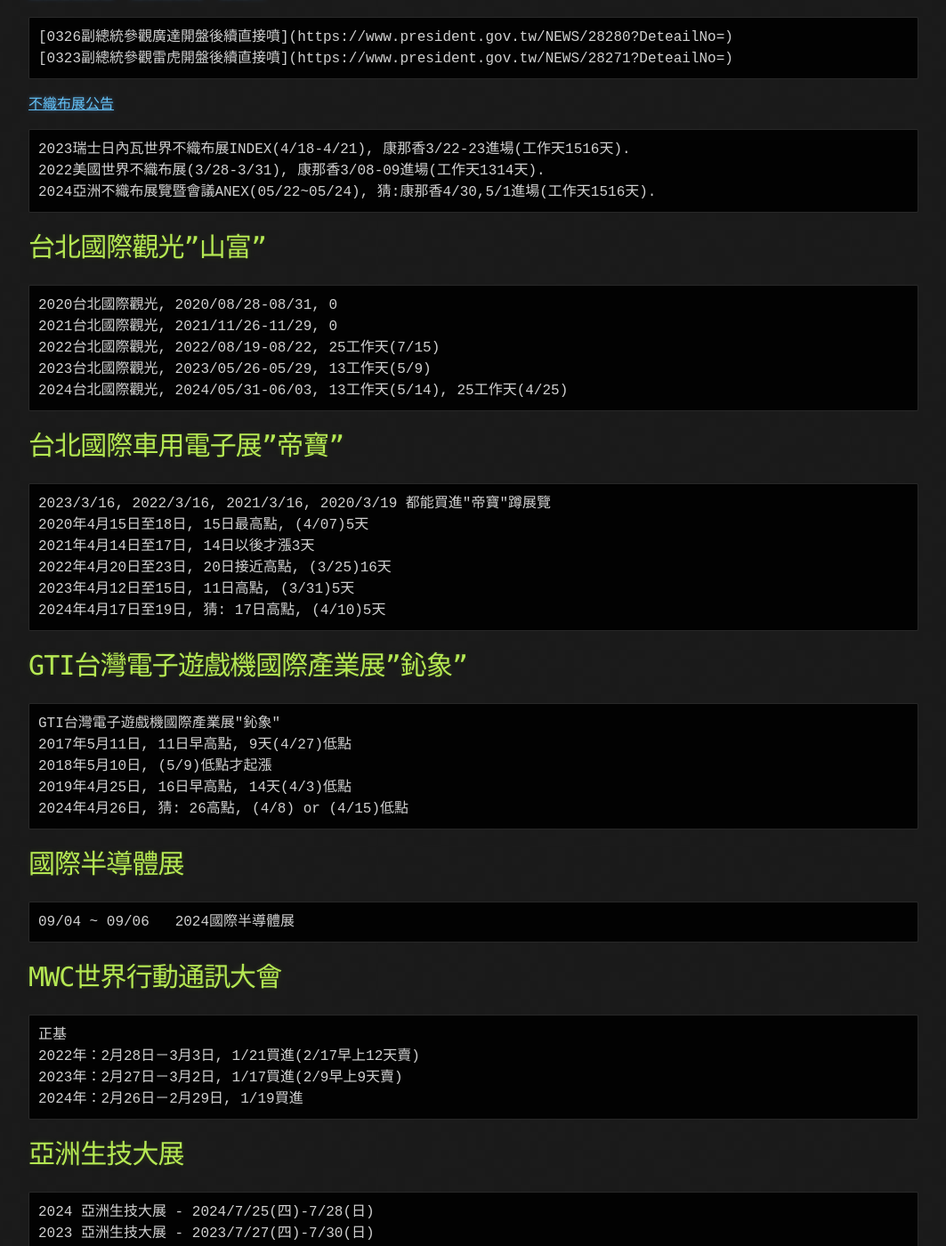
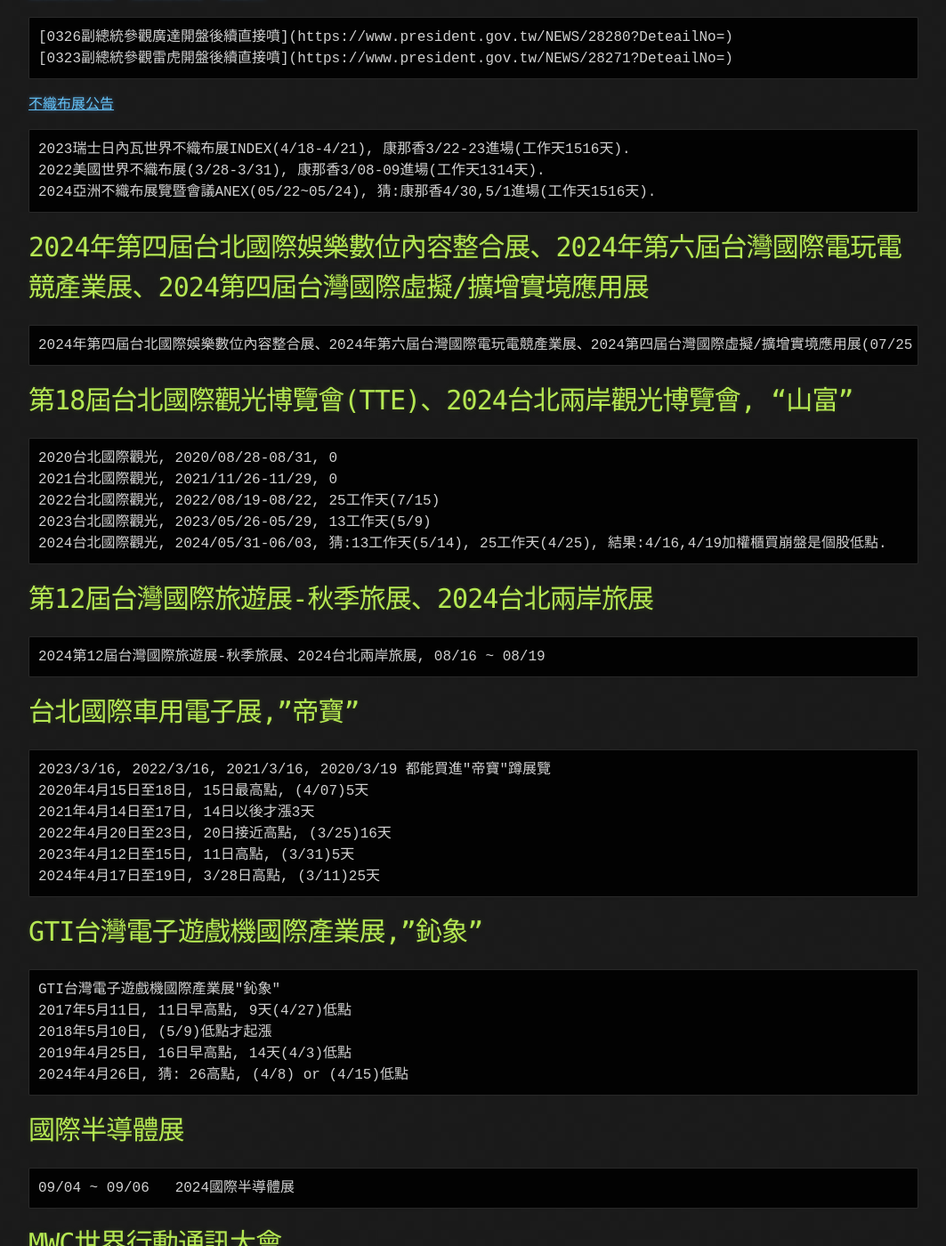
Before and after one commit to lepg5487/Stock_God, a Jekyll site: the page built from experience.md, in a window 1280 px wide and 1400 px high, scrolled down 4369 px. Shown: the whole window at 89% size, without its empty margins (108-1171 px from the left). Built offline with Jekyll 4.4.1, drawn with Linux system fonts in a browser that asks for light colours; our own code applies the rules of GitHub Pages for plain Markdown files.

Commit message:
Update experience.md

````diff
--- a/experience.md
+++ b/experience.md
@@ -166,24 +166,32 @@
 2022美國世界不織布展(3/28-3/31), 康那香3/08-09進場(工作天1314天).
 2024亞洲不織布展覽暨會議ANEX(05/22~05/24), 猜:康那香4/30,5/1進場(工作天1516天).
 ```
-# 台北國際觀光"山富"
+# 2024年第四屆台北國際娛樂數位內容整合展、2024年第六屆台灣國際電玩電競產業展、2024第四屆台灣國際虛擬/擴增實境應用展
+```
+2024年第四屆台北國際娛樂數位內容整合展、2024年第六屆台灣國際電玩電競產業展、2024第四屆台灣國際虛擬/擴增實境應用展(07/25 ~ 07/29)
+```
+# 	第18屆台北國際觀光博覽會(TTE)、2024台北兩岸觀光博覽會, "山富"
 ```
 2020台北國際觀光, 2020/08/28-08/31, 0
 2021台北國際觀光, 2021/11/26-11/29, 0
 2022台北國際觀光, 2022/08/19-08/22, 25工作天(7/15)
 2023台北國際觀光, 2023/05/26-05/29, 13工作天(5/9)
-2024台北國際觀光, 2024/05/31-06/03, 13工作天(5/14), 25工作天(4/25)
+2024台北國際觀光, 2024/05/31-06/03, 猜:13工作天(5/14), 25工作天(4/25), 結果:4/16,4/19加權櫃買崩盤是個股低點.
 ```
-# 台北國際車用電子展"帝寶"
+# 第12屆台灣國際旅遊展-秋季旅展、2024台北兩岸旅展
+```
+2024第12屆台灣國際旅遊展-秋季旅展、2024台北兩岸旅展, 08/16 ~ 08/19
+```
+# 台北國際車用電子展,"帝寶"
 ```
 2023/3/16, 2022/3/16, 2021/3/16, 2020/3/19 都能買進"帝寶"蹲展覽
 2020年4月15日至18日, 15日最高點, (4/07)5天
 2021年4月14日至17日, 14日以後才漲3天
 2022年4月20日至23日, 20日接近高點, (3/25)16天
 2023年4月12日至15日, 11日高點, (3/31)5天
-2024年4⽉17⽇⾄19⽇, 猜: 17日高點, (4/10)5天
+2024年4⽉17⽇⾄19⽇, 3/28日高點, (3/11)25天
 ```
-# GTI台灣電子遊戲機國際產業展"鈊象"
+# GTI台灣電子遊戲機國際產業展,"鈊象"
 ```
 GTI台灣電子遊戲機國際產業展"鈊象"
 2017年5月11日, 11日早高點, 9天(4/27)低點
````
